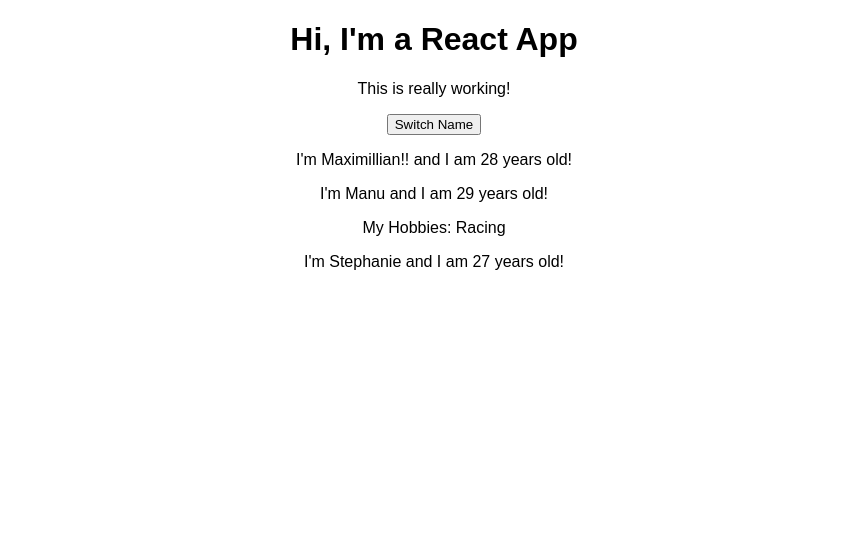
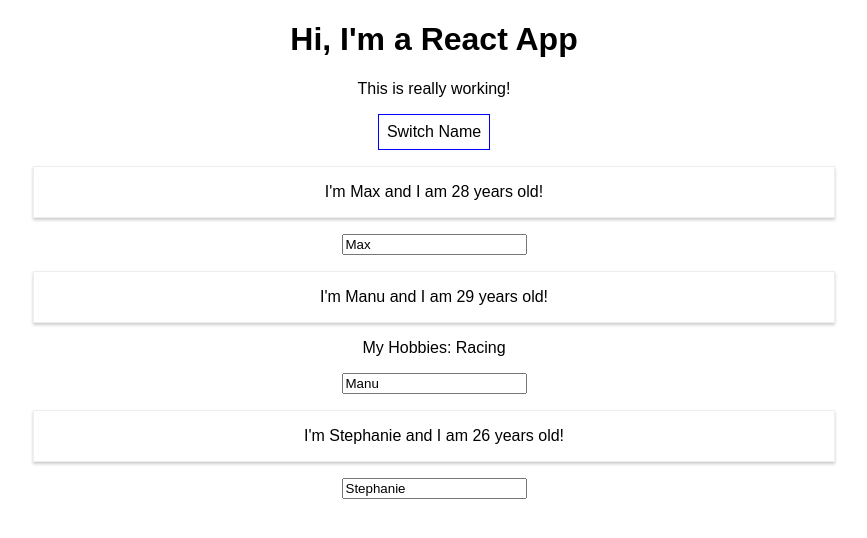
Before and after one commit to cvikvi/reactjstutorial, a React (Create React App) app: page / in a window 1280 px wide. Both pictures are taken after a click on the button "Switch Name". Shown: the top 538 px of the page, without its empty margins (206-1073 px from the left). Built offline with nearby package versions, Linux system fonts and the light colour scheme.

Commit message:
Completed adding condtional

```diff
--- a/src/App.js
+++ b/src/App.js
@@ -1,5 +1,8 @@
 import React, { Component } from 'react';
+
 import './App.css';
+
+
 import Person from './Person/Person';
 
 class App extends Component {
@@ -9,7 +12,8 @@
       { name: 'Manu', age: 29 },
       { name: 'Stephanie', age: 26 }
     ],
-    otherState: 'some other value'
+    otherState: 'some other value',
+    showPersons: false
   }
 
   switchNameHandler = (newName) => {
@@ -34,12 +38,41 @@
     } )
   }
 
+
+  togglePersonsHandler  = () => {
+
+    const doesShow = this.state.showPersons;
+
+    this.setState({
+
+      showPersons: !doesShow
+
+
+    });
+
+  }
+
   render () {
-    return (
-      <div className="App">
-        <h1>Hi, I'm a React App</h1>
-        <p>This is really working!</p>
-        <button onClick={ () => this.switchNameHandler('Maximillian!!') }>Switch Name</button>
+
+    const style = {
+
+        backgroundColor: 'white',
+        font: 'inherit',
+        border: '1px solid blue',
+        padding: '8px',
+        cursor: 'pointer'
+
+
+    };
+
+    let persons = null;
+
+    if (this.state.showPersons){
+
+      persons = (
+
+        <div>
+
         <Person
           name={this.state.persons[0].name}
           age={this.state.persons[0].age} />
@@ -51,6 +84,25 @@
         <Person
           name={this.state.persons[2].name}
           age={this.state.persons[2].age} />
+
+      </div>
+
+      );
+
+    }
+
+    return (
+      <div className="App">
+        <h1>Hi, I'm a React App</h1>
+        <p>This is really working!</p>
+        <button
+          style={style}
+          onClick={ this.togglePersonsHandler }>Switch Name</button>
+
+          {persons}
+
+
+
       </div>
     );
     // return React.createElement('div', {className: 'App'}, React.createElement('h1', null, 'Does this work now?'));
--- /dev/null
+++ b/src/Person/Person.css
@@ -0,0 +1,9 @@
+.Person{
+
+    width: 60%;
+    margin: 16px auto;
+    border: 1px solid #eee;
+    box-shadow: 0 2px 3px #ccc;
+    padding: 16px;
+    text-align: center;
+}
--- a/src/Person/Person.js
+++ b/src/Person/Person.js
@@ -1,11 +1,12 @@
 import React from 'react';
+import './Person.css';
 
 const person = ( props ) => {
     return (
         <div>
-            <p onClick={props.click}>I'm {props.name} and I am {props.age} years old!</p>
+            <p className="Person" onClick={props.click}>I'm {props.name} and I am {props.age} years old!</p>
             <p>{props.children}</p>
-
+            <input type="text" onChange={props.changed} value={props.name} />
         </div>
     )
 };
```
